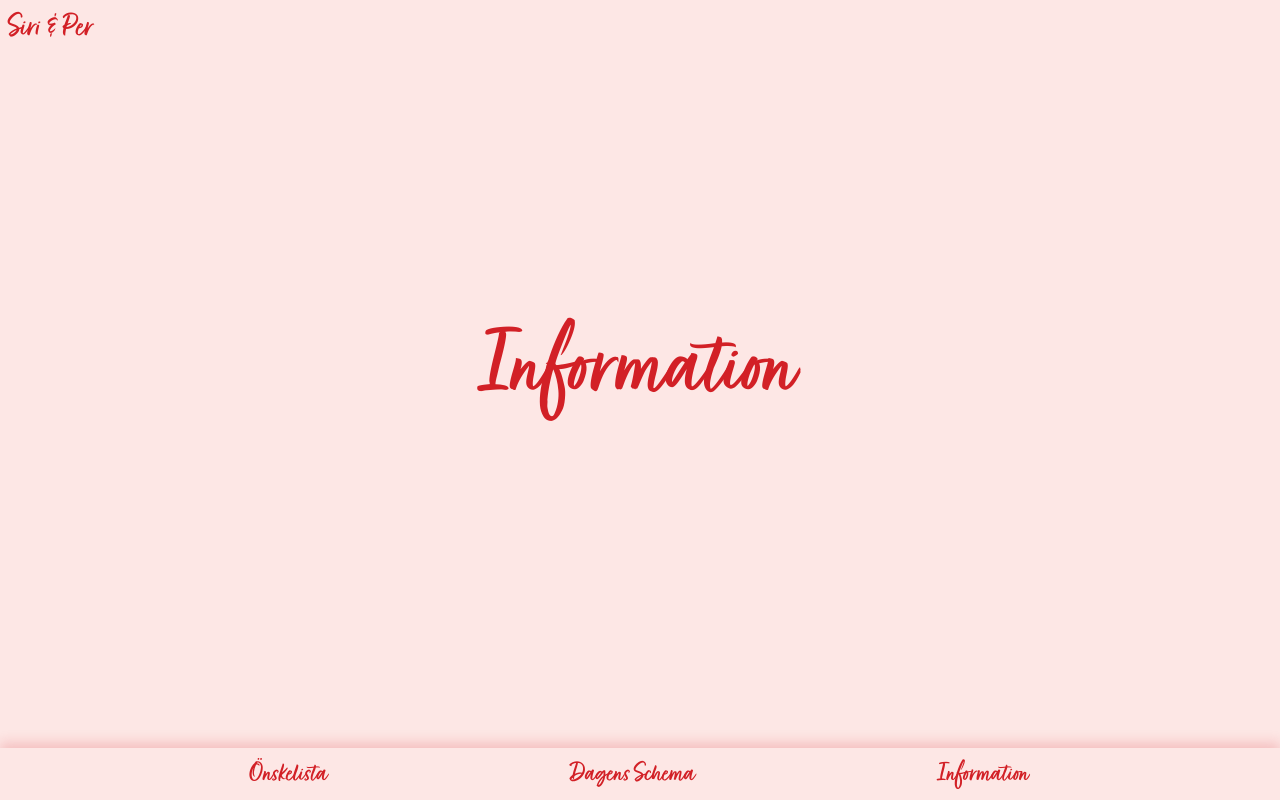
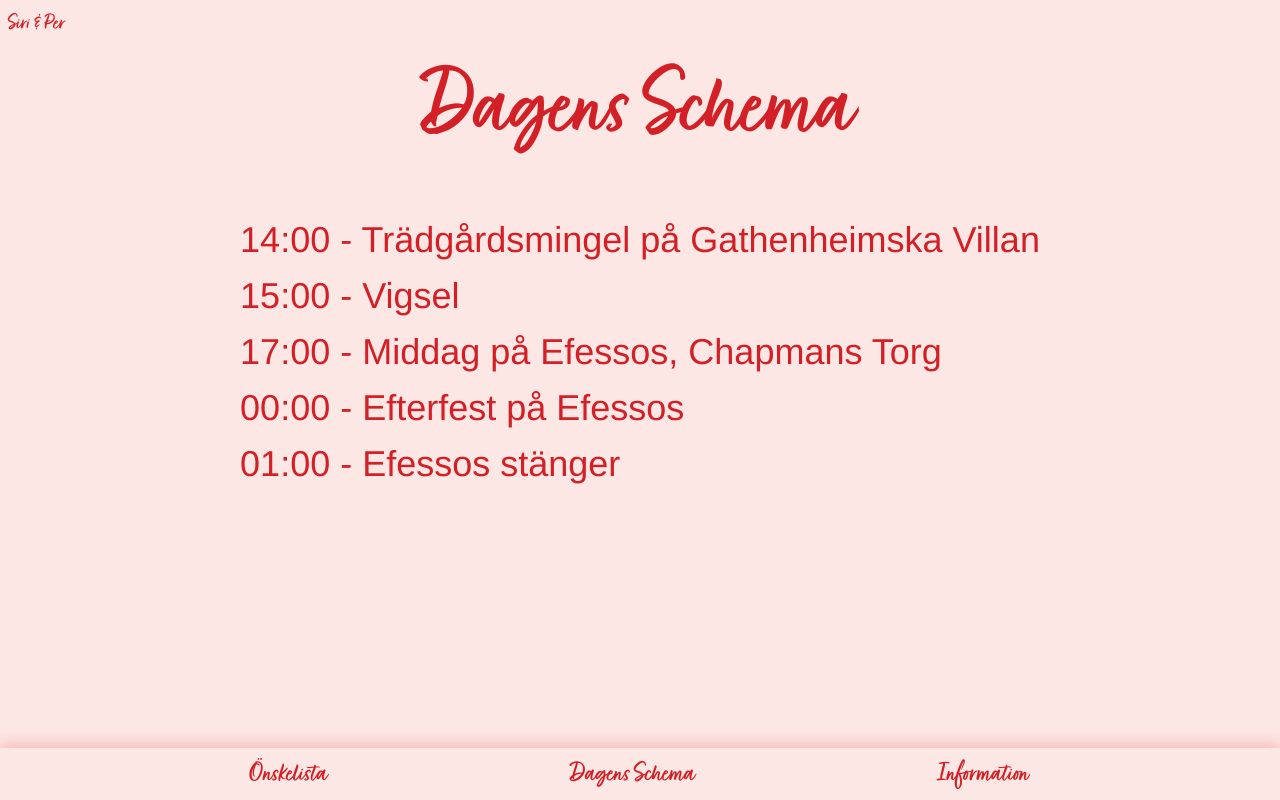
Before and after one commit to sirisayshello/perochsiri, a Next.js app: page /schema in a window 1280 px wide. Built offline with nearby package versions, Linux system fonts and the light colour scheme.

Commit message:
Update font size and spacing in HomeLogo and Navigation components

```diff
--- a/src/app/components/HomeLogo.tsx
+++ b/src/app/components/HomeLogo.tsx
@@ -15,7 +15,7 @@ export const HomeLogo = () => {
       <motion.div
         animate={{ x }}
         transition={{ delay }}
-        className="font-fave absolute text-4xl p-2"
+        className="font-fave absolute text-2xl p-2"
       >
         Siri & Per
       </motion.div>
--- a/src/app/components/Navigation.tsx
+++ b/src/app/components/Navigation.tsx
@@ -4,7 +4,7 @@ import { ReactNode } from "react";
 const NavItem = ({ children, href }: { children: ReactNode; href: string }) => (
   <Link
     href={href}
-    className="text-3xl font-fave hover:text-white transition-colors"
+    className="text-2xl sm:text-3xl font-fave hover:text-muted transition-colors"
   >
     {children}
   </Link>
--- a/src/app/globals.css
+++ b/src/app/globals.css
@@ -7,6 +7,7 @@
   --foreground: #d22026;
   --accent: #d22026;
   --accentShadow: #d2202633;
+  --muted: #de7579;
 }
 
 @media (prefers-color-scheme: dark) {
--- a/src/app/onskelista/page.tsx
+++ b/src/app/onskelista/page.tsx
@@ -1,11 +1,9 @@
 export default function WishList() {
   return (
-    <div className="flex flex-col items-center h-full justify-center">
-      <div className="flex gap-4 md:gap-8 lg:gap-20 items-center">
-        <h1 className="font-fave text-[clamp(4rem,2.404rem+5.106vw,7rem)]">
-          Önskelista
-        </h1>
-      </div>
+    <div className="flex flex-col items-center h-full">
+      <h1 className="font-fave text-[clamp(4rem,2.404rem+5.106vw,7rem)]">
+        Önskelista
+      </h1>
     </div>
   );
 }
--- a/src/app/page.tsx
+++ b/src/app/page.tsx
@@ -3,14 +3,14 @@ import { Bottle } from "./components/bottle";
 export default function Home() {
   return (
     <div className="flex flex-col items-center h-full justify-center">
-      <div className="flex gap-4 md:gap-8 lg:gap-20 items-center">
+      <div className="flex gap-8 sm:gap-12 md:gap-16 lg:gap-20 items-center">
         <Bottle rotation={40} dragRotation={110} />
         <h1 className="font-fave text-[clamp(4rem,2.404rem+5.106vw,7rem)]">
           Siri & Per
         </h1>
         <Bottle rotation={-40} dragRotation={-110} />
       </div>
-      <p className="font-foxrights text-5xl">
+      <p className="font-foxrights text-5xl px-4 text-center mt-10">
         Välkomna på vårt bröllop den 7:e juni i Gbg
       </p>
     </div>
--- a/src/app/schema/page.tsx
+++ b/src/app/schema/page.tsx
@@ -1,11 +1,16 @@
 export default function WishList() {
   return (
-    <div className="flex flex-col items-center h-full justify-center">
-      <div className="flex gap-4 md:gap-8 lg:gap-20 items-center">
-        <h1 className="font-fave text-[clamp(4rem,2.404rem+5.106vw,7rem)]">
-          Information
-        </h1>
-      </div>
+    <div className="flex items-center flex-col">
+      <h1 className="font-fave text-[clamp(4rem,2.404rem+5.106vw,7rem)]">
+        Dagens Schema
+      </h1>
+      <ul className="text-4xl flex flex-col mt-8 gap-4">
+        <li>14:00 - Trädgårdsmingel på Gathenheimska Villan</li>
+        <li>15:00 - Vigsel</li>
+        <li>17:00 - Middag på Efessos, Chapmans Torg</li>
+        <li>00:00 - Efterfest på Efessos</li>
+        <li>01:00 - Efessos stänger</li>
+      </ul>
     </div>
   );
 }
--- a/tailwind.config.ts
+++ b/tailwind.config.ts
@@ -17,6 +17,7 @@ export default {
         foreground: "var(--foreground)",
         accent: "var(--accent)",
         accentShadow: "var(--accent-shadow)",
+        muted: "var(--muted)",
       },
     },
   },
```
